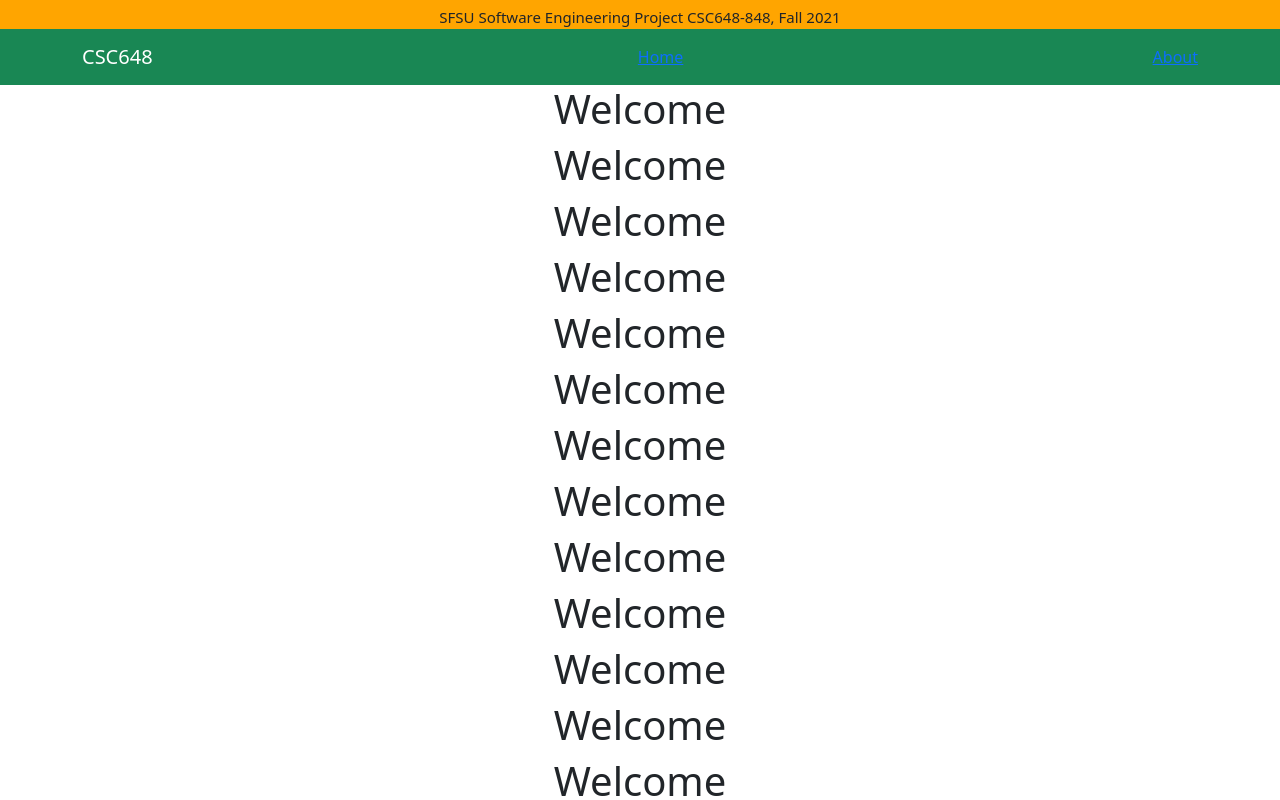
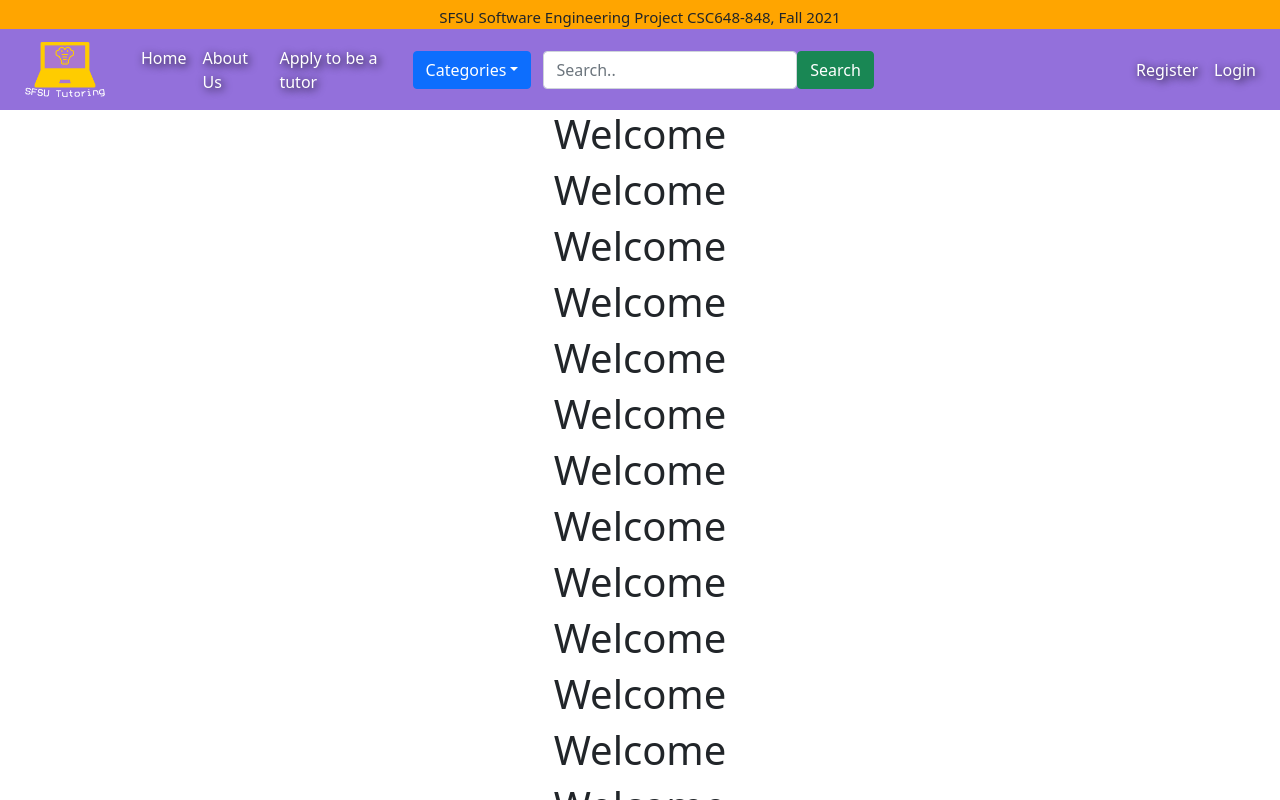
Before and after one commit to dsLeks/tutoringApp, a React (Create React App) app in the folder application/client/: page / in a window 1280 px wide. Shown: the top 800 px of the page. Built offline with nearby package versions, Linux system fonts and the light colour scheme.

Commit message:
added navbar + catergories, still needs linking

```diff
--- a/application/client/package.json
+++ b/application/client/package.json
@@ -10,6 +10,7 @@
     "bootstrap": "^5.1.0",
     "ejs": "^2.7.4",
     "express": "^4.17.1",
+    "jquery": "^3.6.0",
     "mysql": "^2.18.1",
     "react": "^17.0.2",
     "react-bootstrap": "^2.0.0-beta.6",
--- a/application/client/src/components/Mynavbar.js
+++ b/application/client/src/components/Mynavbar.js
@@ -4,17 +4,80 @@ import { NavLink } from 'react-router-dom';
 import Container from "react-bootstrap/Container";
 import Navbar from "react-bootstrap/Navbar";
 import 'bootstrap/dist/css/bootstrap.css';
-
+import Picture from './pictures/logo.png'
+import 'bootstrap/dist/js/bootstrap.bundle';
+import 'bootstrap/dist/js/bootstrap.bundle.min.js';
+import 'bootstrap/dist/js/bootstrap.js';
 class mynavbar extends React.Component{
     render() {
         return (
-            <Navbar bg="success" variant="dark">
-                <Container>
-                    <Navbar.Brand href="/">CSC648</Navbar.Brand>
-                        <NavLink to="/">Home</NavLink>
-                        <NavLink to="/about">About</NavLink>
-                </Container>
-            </Navbar>
+
+                <nav className="navbar navbar-expand-sm navbar-dark main-nav" id="thenavbar">
+
+                    <a className="navbar-brand" href="/">
+                        <img src={Picture} width="80" height="55" alt="" />
+                    </a>
+                    <div className="container justify-content-center">
+                        <ul className="nav navbar-nav flex-fill w-100 flex-nowrap">
+                            <li className="nav-item active">
+                                <a className="nav-link" href="/">Home</a>
+                            </li>
+                            <li className="nav-item">
+                                <a className="nav-link" href="/about">About Us</a>
+                            </li>
+                            <li className="nav-item">
+                                <a className="nav-link" href="/">Apply to be a tutor</a>
+                            </li>
+                        </ul>
+
+                        <ul className="nav navbar-nav flex-fill justify-content-center">
+
+                        </ul>
+                        {/*NOT WORKING PROPERLY DROP DOWN*/}
+                        <div className="dropdown">
+                            <button className="btn btn-primary dropdown-toggle" type="button" id="dropdownMenu2"
+                                    data-toggle="dropdown" aria-haspopup="true" aria-expanded="false">
+                                Categories
+                            </button>
+                            <ul className="dropdown-menu" aria-labelledby="dropdownMenuButton1">
+                                <li><a className="dropdown-item" href="#">History</a></li>
+                                <li><a className="dropdown-item" href="#">Science</a></li>
+                                <li><a className="dropdown-item" href="#">Math</a></li>
+                            </ul>
+                        </div>
+                        </div>
+                    {/*NOT WORKING PROPERLY DROP DOWN*/}
+                        <div className="form-group">
+                            <input type="text" className="form-control" placeholder="Search.."/>
+                        </div>
+
+                        <button type="submit" className="btn btn-success">Search</button>
+                        <ul className="nav navbar-nav flex-fill w-100 justify-content-end">
+
+                            <li className="nav-item">
+                                <a className="nav-link" href="/">Register</a>
+                            </li>
+                            <li className="nav-item">
+                                <a className="nav-link" href="/">Login</a>
+                            </li>
+                            <li className="nav-item">
+                                <a className="nav-link" href="/"></a>
+                            </li>
+                        </ul>
+
+
+                </nav>
+                // {/*<a className="navbar-brand" href="/">*/}
+                // {/*    <img src={Picture} width="80" height="55" alt="" />*/}
+                // {/*</a>*/}
+                // {/*<Container className="navbar">*/}
+                // {/*    /!*<Navbar.Brand href="/">CSC648</Navbar.Brand>*!/*/}
+                // {/*        <NavLink to="/about">About Us</NavLink>*/}
+                // {/*        <NavLink to="/">Apply to be a tutor</NavLink>*/}
+                // {/*        <NavLink to="/">Register/Log in</NavLink>*/}
+                // {/*        /!*<NavLink to="/about">About</NavLink>*!/*/}
+                // {/*</Container>*/}
+
 
         );
     }
--- a/application/client/src/components/navbar.css
+++ b/application/client/src/components/navbar.css
@@ -0,0 +1,24 @@
+.navbarColor {
+    background: mediumpurple;
+}
+
+.navbar-brand {
+    margin-left:25px !important;
+
+}
+.navbar {
+    min-height:10px !important
+}
+
+#thenavbar {
+    background: mediumpurple;
+
+}
+.form-group {
+    width: 800px;
+}
+
+.nav-link {
+    color: white !important;
+    text-shadow: 2px 2px 8px black;
+}
--- a/application/client/src/index.js
+++ b/application/client/src/index.js
@@ -4,6 +4,11 @@ import './index.css';
 import App from './App';
 import reportWebVitals from './reportWebVitals';
 import {BrowserRouter} from 'react-router-dom'
+import 'bootstrap/dist/css/bootstrap.min.css';
+import 'bootstrap/dist/js/bootstrap.min.js';
+import 'bootstrap/dist/js/bootstrap.min.js';
+import 'bootstrap/dist/js/bootstrap.bundle.js';
+import 'bootstrap/dist/js/bootstrap.bundle';
 
 ReactDOM.render(
     // Wrap App in BrowserRouter
```
Also changed, not shown: application/client/src/components/pictures/logo.png (added).
